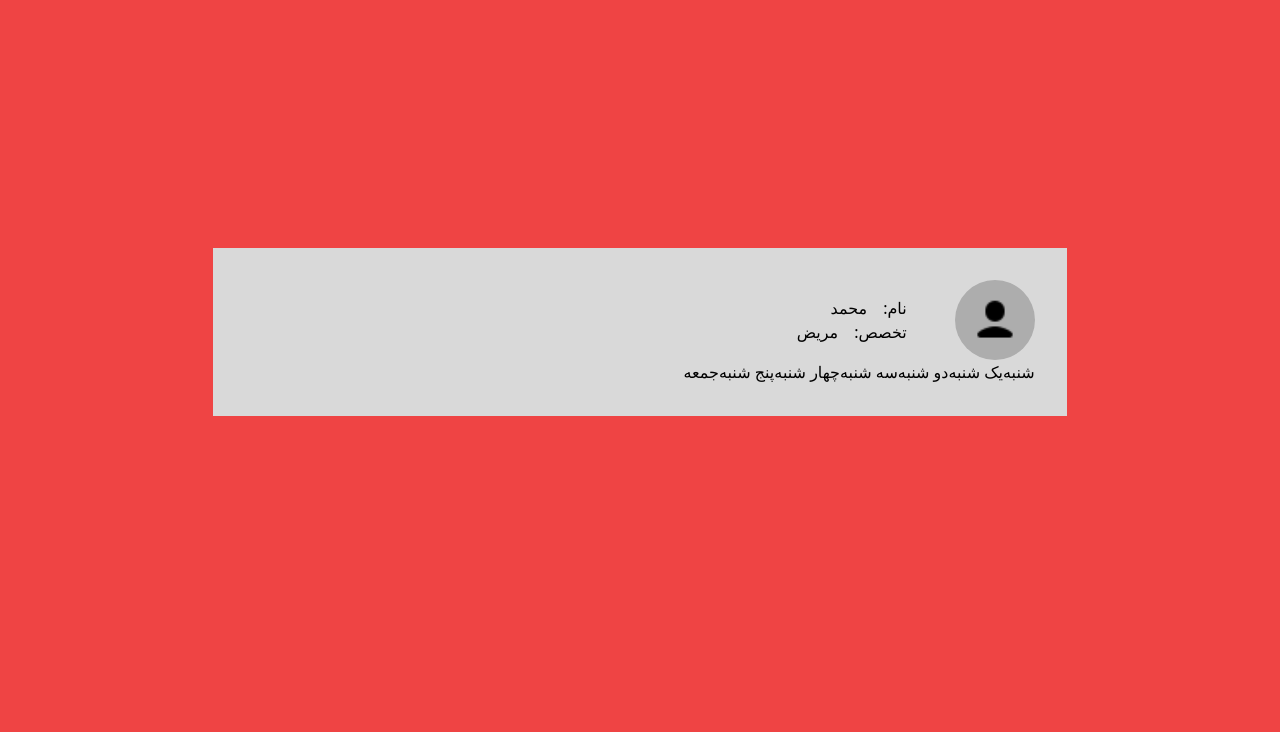
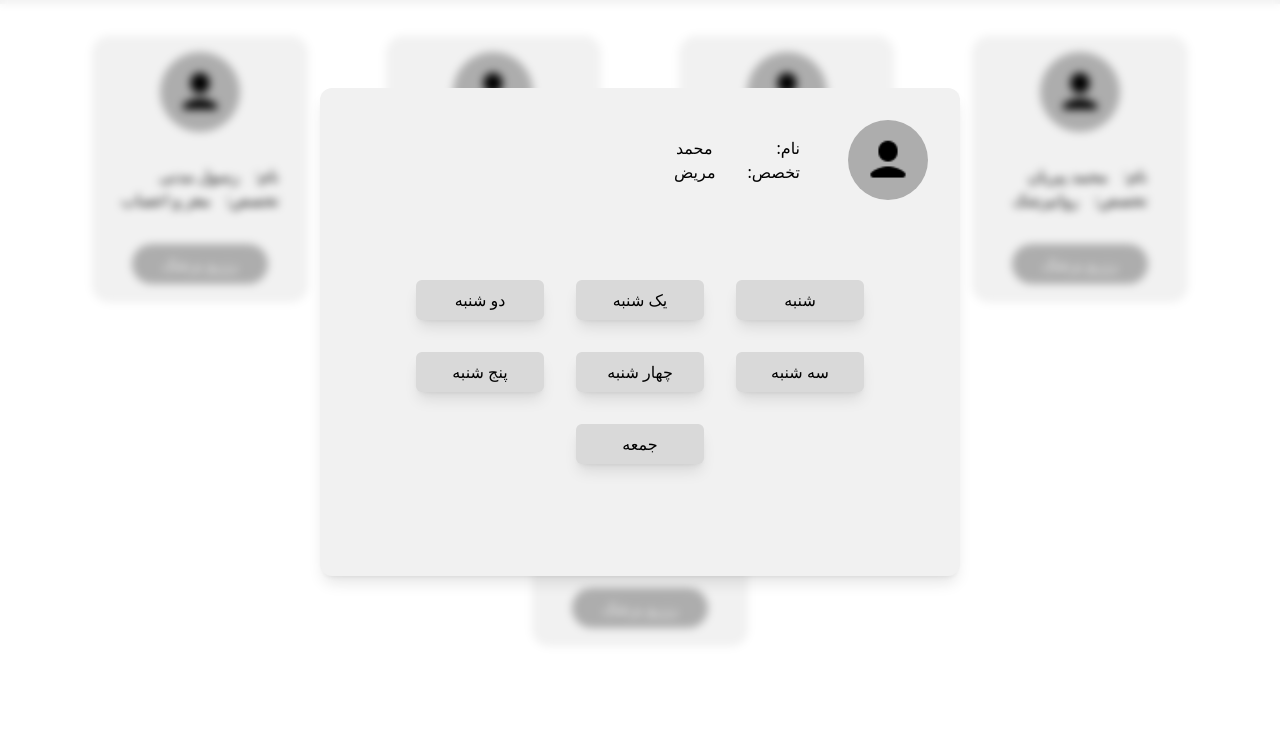
Before and after one commit to mohammadpiriyan/Doctor-reservation, a React app: page my-project/index.html in a window 1280 px wide. Shown: the part 68-800 px from the top of the page. Built offline with nearby package versions, Linux system fonts and the light colour scheme; data requests are answered from the project's data file.

Commit message:
add modalDay style

```diff
--- a/my-project/index.html
+++ b/my-project/index.html
@@ -31,9 +31,11 @@
       ></div>
 
       <div
-        class="modal w-screen h-screen absolute top-0 flex justify-center items-center bg-red-500"
+        class="modal w-screen h-screen absolute top-0 flex justify-center items-center backdrop-blur-sm"
       >
-        <div class="modalDay flex flex-col p-8 justify-center w-8/12 bg-gray-2">
+        <div
+          class="modalDay flex flex-col p-8 justify-center w-6/12 bg-gray-1 rounded-xl gap-20 shadow-lg"
+        >
           <div class="flex gap-12 items-center">
             <div
               class="flex justify-center items-center bg-gray-3 w-20 h-20 rounded-full"
@@ -42,25 +44,53 @@
             </div>
             <div>
               <ul>
-                <li class="flex gap-4">
+                <li class="flex gap-16">
                   <p>نام:</p>
                   <p>محمد</p>
                 </li>
-                <li class="flex gap-4">
+                <li class="flex gap-8">
                   <p>تخصص:</p>
                   <p>مریض</p>
                 </li>
               </ul>
             </div>
           </div>
-          <div class="flex flex-wrap">
-            <button>شنبه</button>
-            <button>یک شنبه</button>
-            <button>دو شنبه</button>
-            <button>سه شنبه</button>
-            <button>چهار شنبه</button>
-            <button>پنج شنبه</button>
-            <button>جمعه </button>
+          <div class="flex flex-wrap gap-8 justify-center mb-20">
+            <button
+              class="p-2 w-32 rounded-md shadow-lg bg-gray-2 hover:bg-gray-3"
+            >
+              شنبه
+            </button>
+            <button
+              class="p-2 w-32 rounded-md shadow-lg bg-gray-2 hover:bg-gray-3"
+            >
+              یک شنبه
+            </button>
+            <button
+              class="p-2 w-32 rounded-md shadow-lg bg-gray-2 hover:bg-gray-3"
+            >
+              دو شنبه
+            </button>
+            <button
+              class="p-2 w-32 rounded-md shadow-lg bg-gray-2 hover:bg-gray-3"
+            >
+              سه شنبه
+            </button>
+            <button
+              class="p-2 w-32 rounded-md shadow-lg bg-gray-2 hover:bg-gray-3"
+            >
+              چهار شنبه
+            </button>
+            <button
+              class="p-2 w-32 rounded-md shadow-lg bg-gray-2 hover:bg-gray-3"
+            >
+              پنج شنبه
+            </button>
+            <button
+              class="p-2 w-32 rounded-md shadow-lg bg-gray-2 hover:bg-gray-3"
+            >
+              جمعه
+            </button>
           </div>
         </div>
       </div>
```
